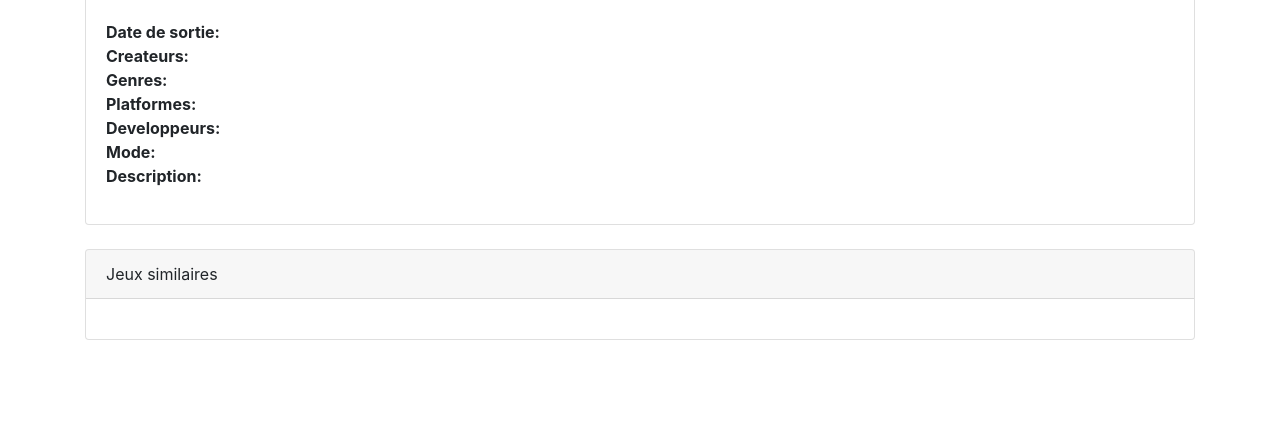
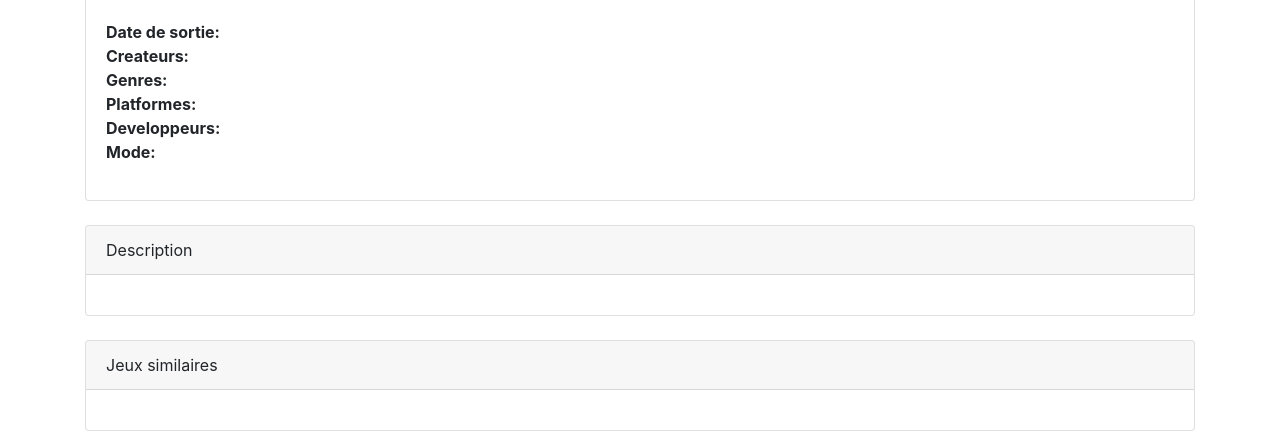
Before and after one commit to IssouProjects/WebSemantique, a website: page index.html in a window 1280 px wide. Shown: the part 438-869 px from the top of the page. Before the commit the page ends 800 px from the top, so only its background shows below. Drawn offline with nearby package versions, Linux system fonts and the light colour scheme.

Commit message:
Dedicated card for the description

```diff
--- a/index.html
+++ b/index.html
@@ -42,12 +42,22 @@
                     <strong>Platformes: </strong><span id="platform"></span><br/>
                     <strong>Developpeurs: </strong><span id="developer"></span><br/>
                     <strong>Mode: </strong><span id="mode"></span><br/>
-                    <strong>Description:</strong>  <span id="description"></span><br/>
                     <!--<strong>Page wikipedia: </strong><span id="wikipage"></span><br/>-->
                 </p>
             </div>
           </div>
           <br/>
+
+          <div class="card">
+              <div class="card-header">
+                  Description
+              </div>
+              <div class="card-body">
+                  <span id="description"></span>
+              </div>
+          </div>
+
+        <br/>
         <div class="card">
             <div class="card-header">
                 Jeux similaires
```
